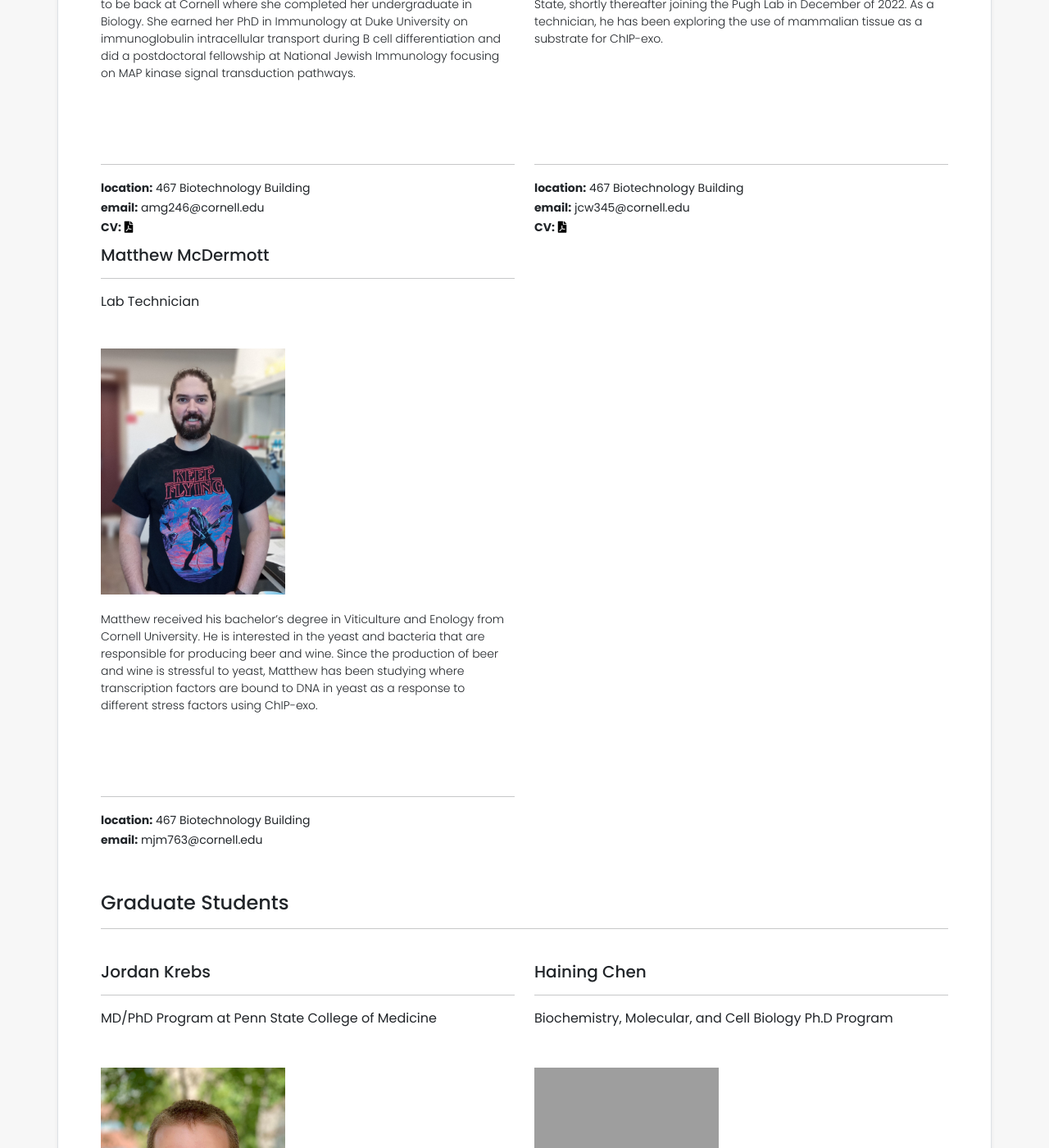
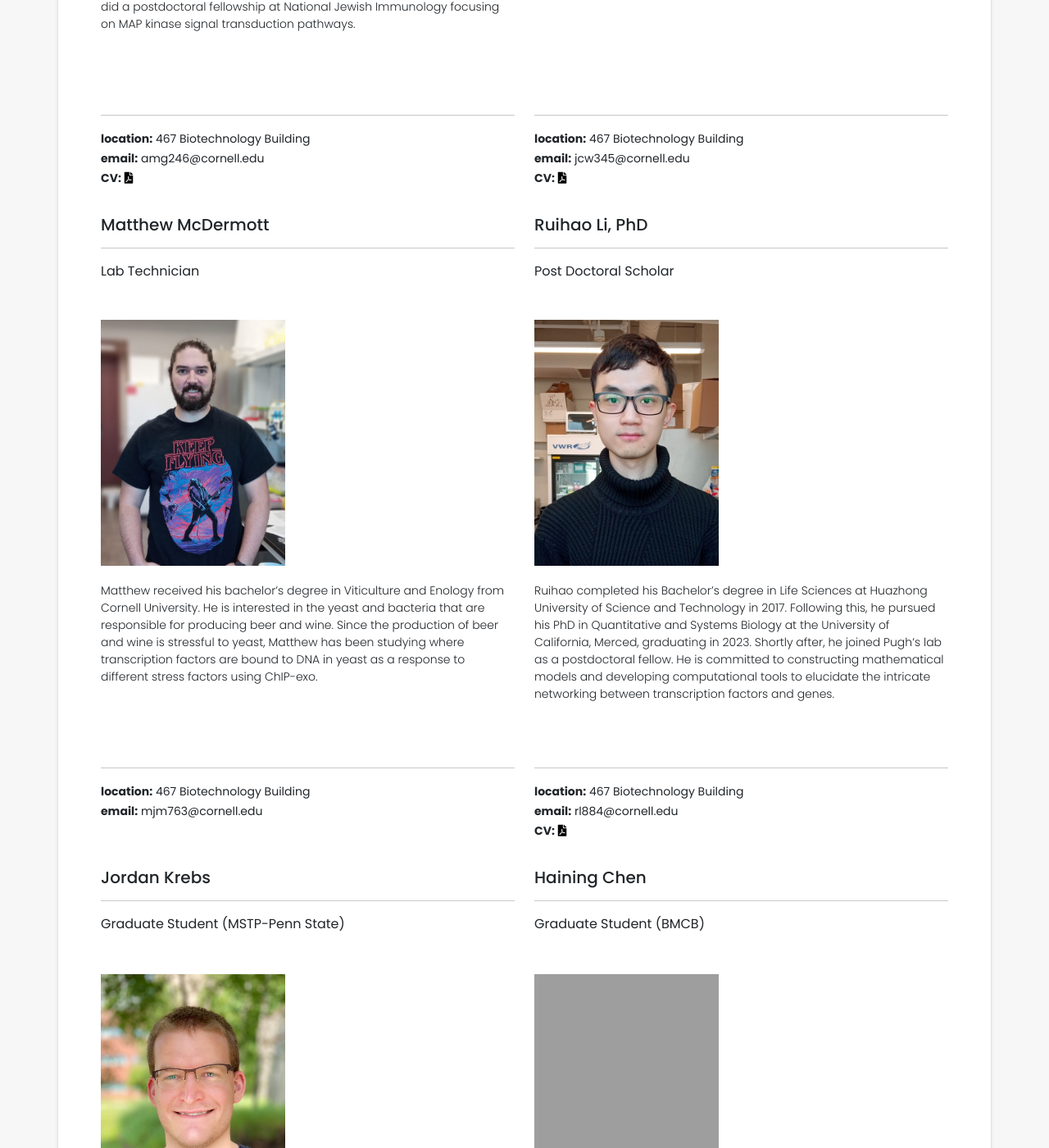
Before and after one commit to CEGRcode/cegrcode.github.io, a Jekyll site: the page built from group.html, in a window 1280 px wide and 1400 px high, scrolled down 1168 px. Shown: the whole window at 82% size. Built offline with Jekyll 4.4.1, drawn with Linux system fonts in a browser that asks for light colours; nearby versions of some CDN libraries; some of the changed text lies outside the part shown; grey boxes are pictures that could not be loaded.

Commit message:
add new members Ruihao, Jiayi, Rebecca
Add Ruihao (post-doc), Jiayi, and Rebecca to our websites with their headshots and CVs

- fix some alumni info
- add new undergraduates
- restructure group so that members are not grouped by position
- also minor changes to formatting
- fix Fred's email

```diff
--- a/group.html
+++ b/group.html
@@ -13,7 +13,7 @@
         <img src="./assets/images/Frank_Pugh.jpg" alt="frank" class="group-pi-photo" />
       </div>
       <div class="col-xxl-9 col-xl-8 align-self-center frank-text">
-        <h4>Frank Pugh</h4>
+        <h4>Frank Pugh, PhD</h4>
         <hr />
         <h5>Principal Investigator</h5>
         <br />
@@ -39,13 +39,11 @@
 
 <!--Staff-->
 <div class="group-container staff">
-  <h4>Staff</h4>
-  <hr />
   <br />
   <div class="row">
     <!--Anne-->
     <div class="col-xxl-4 col-xl-6 col-lg-6">
-      <h5>Anne Gardner</h5>
+      <h5>Anne Gardner, PhD</h5>
       <hr />
       <div class="group-member-dept">
         <p><strong>Lab Manager</strong></p>
@@ -75,6 +73,7 @@
           </a>
         </small>
       </div>
+      &nbsp;
     </div>
     <!--Josh-->
     <div class="col-xxl-4 col-xl-6 col-lg-6">
@@ -105,6 +104,7 @@
           </a>
         </small>
       </div>
+      &nbsp;
     </div>
     <!--Matt-->
     <div class="col-xxl-4 col-xl-6 col-lg-6">
@@ -137,48 +137,60 @@
           </a> -->
         </small>
       </div>
+      &nbsp;
     </div>
-    <!--Rebecca-->
-    <!-- <div class="col-xxl-4 col-xl-6 col-lg-6">
-      <h5>Rebecca Soloway</h5>
+    <!--New Staff go here...-->
+
+    <!--Post Docs-->
+    <!--Ruihao-->
+    <div class="col-xxl-4 col-xl-6 col-lg-6">
+      <h5>Ruihao Li, PhD</h5>
       <hr />
       <div class="group-member-dept">
-        <p><strong>Lab Technician</strong></p>
+        <p><strong>Post Doctoral Scholar</strong></p>
       </div>
-      <img src="assets/images/Rebecca_Soloway.jpg" alt="rebacca" class="group-member-photo" />
+      <img src="./assets/images/Ruihao_Li.jpeg" alt="ruihao" class="group-member-photo" />
       <div class="media-body">
         <div class="group-member-subcontainer">
           <p class="group-member-blurb">
-            Rebecca got her BS in Biology from Cornell University and has been
-            working in science communication and conservation since
-            graduation. As a technician in the Pugh Lab, she is interested in
-            the affects environmental stressors have on chromatin.
+            Ruihao completed his Bachelor’s degree in Life Sciences at Huazhong
+            University of Science and Technology in 2017. Following this, he
+            pursued his PhD in Quantitative and Systems Biology at the University
+            of California, Merced, graduating in 2023. Shortly after, he joined
+            Pugh’s lab as a postdoctoral fellow. He is committed to constructing
+            mathematical models and developing computational tools to elucidate
+            the intricate networking between transcription factors and genes.
           </p>
         </div>
         <hr />
         <small>
           <strong>location:</strong> 467 Biotechnology Building
           <br />
-          <strong>email: </strong>res336@cornell.edu
+          <strong>email:</strong> rl884@cornell.edu
           <br />
           <strong>CV:</strong>
+          <a href="assets/docs/RuihaoLi_CV.pdf" download>
+            <i class="fas fa-file-pdf"></i>
+          </a>
+          <!-- <br />
+          <strong>website:</strong>
+          <a href="https://krejord.github.io/" website>
+            <i class="fas fa-link"></i>
+          </a> -->
+        </small>
       </div>
-    </div> -->
-  </div>
-</div>
+      &nbsp;
+    </div>
+    <!--New PostDocs go here...-->
 
-<!--Graduate Students-->
-<div class="group-container gradstudents">
-  <h4>Graduate Students</h4>
-  <hr />
-  <br />
-  <div class="row">
+
+    <!--Graduate Students-->
     <!--Jordan-->
     <div class="col-xxl-4 col-xl-6 col-lg-6">
       <h5>Jordan Krebs</h5>
       <hr />
       <div class="group-member-dept">
-        <p><strong>MD/PhD Program at Penn State College of Medicine</strong></p>
+        <p><strong>Graduate Student (MSTP-Penn State)</strong></p>
       </div>
       <img src="./assets/images/Jordan_Krebs.jpeg" alt="jordan" class="group-member-photo" />
       <div class="media-body">
@@ -210,13 +222,14 @@
           </a>
         </small>
       </div>
+      &nbsp;
     </div>
     <!--Haining-->
     <div class="col-xxl-4 col-xl-6 col-lg-6">
       <h5>Haining Chen</h5>
       <hr />
       <div class="group-member-dept">
-        <p><strong>Biochemistry, Molecular, and Cell Biology Ph.D Program</strong></p>
+        <p><strong>Graduate Student (BMCB)</strong></p>
       </div>
       <img src="./assets/images/Haining_Chen.png" alt="haining" class="group-member-photo" />
       <div class="media-body">
@@ -249,13 +262,14 @@
           </a>
         </small>
       </div>
+      &nbsp;
     </div>
     <!--Olivia-->
     <div class="col-xxl-4  col-xl-6 col-lg-6">
       <h5>Olivia Lang</h5>
       <hr />
       <div class="group-member-dept">
-        <p><strong>Computational Biology Ph.D Program</strong></p>
+        <p><strong>Graduate Student (CB)</strong></p>
       </div>
       <img src="./assets/images/Olivia_Lang.png" alt="olivia" class="group-member-photo" />
       <div class="media-body">
@@ -271,7 +285,7 @@
         </div>
         <hr />
         <small>
-          <strong>location:</strong> 460A Biotechnology Building
+          <strong>location:</strong> 460A Biotechnology Building <!--Soon to be 404 Biotechnology Building-->
           <br />
           <strong>email:</strong> owl8@cornell.edu
           <br />
@@ -286,13 +300,14 @@
           </a>
         </small>
       </div>
+      &nbsp;
     </div>
     <!--Justin-->
     <div class="col-xxl-4  col-xl-6 col-lg-6">
       <h5>Justin Cha</h5>
       <hr />
       <div class="group-member-dept">
-        <p><strong>Computational Biology Ph.D Program</strong></p>
+        <p><strong>Graduate Student (CB)</strong></p>
       </div>
       <img src="assets/images/Justin_Cha.png" alt="justin" class="group-member-photo" />
       <div class="media-body">
@@ -324,13 +339,14 @@
           </a>
         </small>
       </div>
+      &nbsp;
     </div>
     <!--Fred-->
     <div class="col-xxl-4  col-xl-6 col-lg-6">
       <h5>Fred Fazan</h5>
       <hr />
       <div class="group-member-dept">
-        <p><strong>Physiology, Biophysics and Systems Biology Ph.D Program</strong></p>
+        <p><strong>Graduate Student (PBSB)</strong></p>
       </div>
       <img src="assets/images/Frederico_Fazan.jpg" alt="fred" class="group-member-photo" />
       <div class="media-body">
@@ -362,8 +378,117 @@
           </a> -->
         </small>
       </div>
+      &nbsp;
+    </div>
+    <!--Rebecca-->
+    <div class="col-xxl-4 col-xl-6 col-lg-6">
+      <h5>Rebecca Soloway</h5>
+      <hr />
+      <div class="group-member-dept">
+        <p><strong>Graduate Student (GGD)</strong></p>
+      </div>
+      <img src="./assets/images/Rebecca_Soloway.jpg" alt="rebecca" class="group-member-photo" />
+      <div class="media-body">
+        <div class="group-member-subcontainer">
+          <p class="group-member-blurb">
+            Rebecca received a BS in Biology from Cornell University, and has been
+            working in science communication and conservation biology since
+            graduation. As a graduate student in the Pugh Lab, she is interested in
+            gene regulatory networks in yeast.
+          </p>
+        </div>
+        <hr />
+        <small>
+          <strong>location:</strong> 460 Biotechnology Building
+          <br />
+          <strong>email:</strong> res336@cornell.edu
+          <br />
+          <strong>CV:</strong>
+          <a href="assets/docs/RebeccaSoloway_CV.pdf" download>
+            <i class="fas fa-file-pdf"></i>
+          </a>
+          <!-- <br />
+          <strong>website:</strong>
+          <a href="https://XXXXXXX.github.io/" website>
+            <i class="fas fa-link"></i>
+          </a> -->
+        </small>
+      </div>
+      &nbsp;
+    </div>
+    <!--Jiayi-->
+    <div class="col-xxl-4 col-xl-6 col-lg-6">
+      <h5>Jiayi Hu</h5>
+      <hr />
+      <div class="group-member-dept">
+        <p><strong>Graduate Student (GGD)</strong></p>
+      </div>
+      <img src="./assets/images/Jiayi_Hu.jpeg" alt="jiayi" class="group-member-photo" />
+      <div class="media-body">
+        <div class="group-member-subcontainer">
+          <p class="group-member-blurb">
+            Jiayi Hu is a PhD student in the Genetics, Genomics, and Development
+            Program at Cornell University. She received her bachelor's degree in
+            Integrated Science at Peking University in China. She joined Pugh lab
+            in 2024, focusing on understanding the dynamics of epigenomic
+            architecture by chromatin reconstitution.
+          </p>
+        </div>
+        <hr />
+        <small>
+          <strong>location:</strong> 460 Biotechnology Building
+          <br />
+          <strong>email:</strong> jh2792@cornell.edu
+          <br />
+          <strong>CV:</strong>
+          <a href="assets/docs/JiayiHu_CV.pdf" download>
+            <i class="fas fa-file-pdf"></i>
+          </a>
+          <!-- <br />
+          <strong>website:</strong>
+          <a href="https://XXXXXXX.github.io/" website>
+            <i class="fas fa-link"></i>
+          </a> -->
+        </small>
+      </div>
     </div>
     <!--New Students go here...-->
+
+
+    <!--Member Template (copy paste the block below)-->
+
+    <!--First-->
+    <!-- <div class="col-xxl-4 col-xl-6 col-lg-6">
+      <h5>First Last</h5>
+      <hr />
+      <div class="group-member-dept">
+        <p><strong>Position (XXFieldXX)</strong></p>
+      </div>
+      <img src="./assets/images/First_Last.jpeg" alt="first" class="group-member-photo" />
+      <div class="media-body">
+        <div class="group-member-subcontainer">
+          <p class="group-member-blurb">
+            Lorem ipsum.
+          </p>
+        </div>
+        <hr />
+        <small>
+          <strong>location:</strong> 460 Biotechnology Building
+          <br />
+          <strong>email:</strong> NETID@cornell.edu
+          <br />
+          <strong>CV:</strong>
+          <a href="assets/docs/FirstLast_CV.pdf" download>
+            <i class="fas fa-file-pdf"></i>
+          </a>
+          <br />
+          <strong>website:</strong>
+          <a href="https://XXXXXXX.github.io/" website>
+            <i class="fas fa-link"></i>
+          </a>
+        </small>
+      </div>
+    </div> -->
   </div>
 </div>
 &nbsp;
@@ -442,19 +570,20 @@
             <!-- <tr><td>Pedro</td><td>Vera Perez</td><td>Undergraduate</td><td></td><td>2022-2024+</td></tr> -->
             <!-- <tr><td>Mihir</td><td>Ranjan</td><td>Undergraduate</td><td></td><td>2022-2024+</td></tr> -->
             <!-- <tr><td>Dean</td><td>Zhang</td><td>Undergraduate</td><td></td><td>2022-2024+</td></tr> -->
+            <!-- <tr><td>Justin</td><td>Cha</td><td>Grad Student</td><td>Comp Bio Cornell</td><td>2021-2024+</td></tr> -->
+            <!-- <tr><td>Anne</td><td>Gardner</td><td>Lab Manager</td><td></td><td>2021-2024+</td></tr> -->
+            <!-- <tr><td>Rebecca</td><td>Soloway</td><td>Staff, Lab Technician</td><td></td><td>2021-2023</td></tr> -->
+            <!-- <tr><td>Olivia</td><td>Lang</td><td>Grad Student</td><td>Comp Bio Cornell</td><td>2019-2024+</td></tr> -->
+            <!-- <tr><td>Haining</td><td>Chen</td><td>Grad Student</td><td>BMCB Cornell</td><td>2019-2024+</td></tr> -->
+            <!-- <tr><td>Jordan</td><td>Krebs</td><td>Grad Student</td><td>MD/PhD</td><td>2019-2020</td></tr> -->
+            <tr><td>Paula Marie</td><td>Brown</td><td>Undergraduate</td><td></td><td>2022-2023</td></tr>
+            <tr><td>Rebecca</td><td>Kalik</td><td>Undergraduate</td><td></td><td>2023-2023</td></tr>
             <tr><td>Steven</td><td>Wang</td><td>Staff, Lab Technician</td><td></td><td>2022-2023</td></tr>
-            <!-- <tr><td>Paula Marie</td><td>Brown</td><td>Undergraduate</td><td></td><td>2022-2023</td></tr> -->
             <tr><td>Ben </td><td>Terhaar</td><td>Undergraduate</td><td></td><td>2022-2023</td></tr>
             <tr><td>William</td><td>Tsai</td><td>High School Student</td><td></td><td>2022-2022</td></tr>
             <tr><td>Dominic</td><td>Matras</td><td>Undergraduate</td><td></td><td>2022-2022</td></tr>
-            <!-- <tr><td>Justin</td><td>Cha</td><td>Grad Student</td><td>Comp Bio Cornell</td><td>2021-2024+</td></tr> -->
-            <!-- <tr><td>Anne</td><td>Gardner</td><td>Lab Manager</td><td></td><td>2021-2024+</td></tr> -->
-            <tr><td>Rebecca</td><td>Soloway</td><td>Staff, Lab Technician</td><td></td><td>2021-2023</td></tr>
             <tr><td>Alisa</td><td>Lee</td><td>Grad Student</td><td>GGD</td><td>2020-2022</td></tr>
-            <!-- <tr><td>Olivia</td><td>Lang</td><td>Grad Student</td><td>Comp Bio Cornell</td><td>2019-2024+</td></tr> -->
-            <!-- <tr><td>Haining</td><td>Chen</td><td>Grad Student</td><td>BMCB Cornell</td><td>2019-2024+</td></tr> -->
             <tr><td>Ali</td><td>Nematbakhsh</td><td>Staff, Computer Scientist</td><td></td><td>2019-2022</td></tr>
-            <!-- <tr><td>Jordan</td><td>Krebs</td><td>Grad Student</td><td>MD/PhD</td><td>2019-2020</td></tr> -->
             <tr><td>Ann</td><td>Basting</td><td>Staff, Lab Technician</td><td></td><td>2019-2020</td></tr>
             <tr><td>Daniela</td><td>James</td><td>Lab Manager</td><td></td><td>2018-2020</td></tr>
             <tr><td>Randy</td><td>Blanda</td><td>Staff, Lab Technician</td><td></td><td>2018-2020</td></tr>
```
Also changed, not shown: other parts of group.html (+7 -4 lines), assets/images/Jiayi_Hu.jpeg (added), assets/images/Ruihao_Li.jpeg (added), 3 other files.
